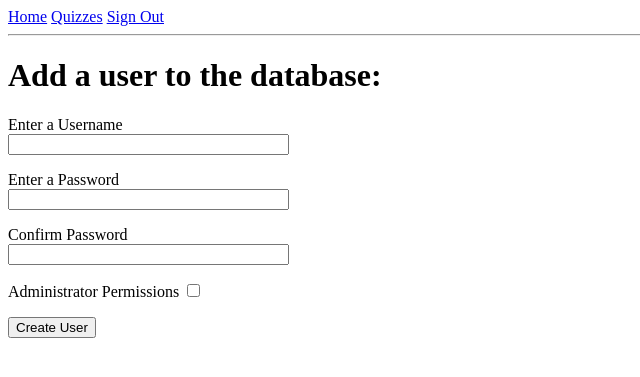
After one commit to JacobU/quiz-website, a Flask app: page /admin/adduser in a window 1280 px wide. The commit adds this page. Shown: the top 377 px of the page, without its empty margins (0-640 px from the left). Run offline with Flask 2, Linux system fonts and the light colour scheme; the visitor is signed in with stand-in values (Sample User, id 1).

Commit message:
admin adduser created

```diff
--- a/quiz/app/forms.py
+++ b/quiz/app/forms.py
@@ -23,3 +23,15 @@ class RegisterForm(FlaskForm):
         user= User.query.filter_by(username=username.data).first()
         if user != None:
             raise ValidationError("This username is already in use")
+
+class AddUserForm(FlaskForm):
+    username = StringField("Enter a Username", validators=[InputRequired()])
+    password = PasswordField("Enter a Password", validators=[InputRequired(), Length(min=4, message="Passwords must contain at least 4 characters")]) #change to regex
+    password_confirm = PasswordField("Confirm Password", validators=[InputRequired(), EqualTo('password', message="Passwords do not match")])
+    admin = BooleanField("Administrator Permissions")
+    submit=SubmitField("Create User")
+
+    def check_user(self, username):
+        user= User.query.filter_by(username=username.data).first()
+        if user != None:
+            raise ValidationError("This username is already in use")
--- a/quiz/app/routes.py
+++ b/quiz/app/routes.py
@@ -1,6 +1,6 @@
 from flask import render_template, flash, redirect, url_for
 from app import app, db
-from app.forms import LoginForm, RegisterForm
+from app.forms import LoginForm, RegisterForm, AddUserForm
 from flask_login import current_user, login_user, logout_user, login_required
 from app.models import User
 
@@ -35,6 +35,19 @@ def signout():
 def admin():
     return render_template("admin-splash.html")
 
+@app.route('/admin/adduser', methods=['GET', 'POST'])
+@login_required #add protections so only admin can access
+def admin_adduser():
+    form = AddUserForm()
+    if form.validate_on_submit():
+        user = User(username=form.username.data, admin=form.admin.data)
+        user.set_password(form.password.data)
+        db.session.add(user)
+        db.session.commit()
+        flash("User Created") #flash not working
+        return redirect(url_for('admin'))
+    return(render_template('admin-adduser.html', form=form))
+
 @app.route('/register', methods=['GET', 'POST'])
 def register():
     if current_user.is_authenticated: #User already signed in -> shouldn't be able to register an account.
--- /dev/null
+++ b/quiz/app/templates/admin-adduser.html
@@ -0,0 +1,36 @@
+{% extends "base.html" %}
+
+{% block content %}
+    <h1>Add a user to the database:</h1>
+    <form action="" method="POST" novalidate>
+        {{form.hidden_tag()}}
+        <p>
+            {{form.username.label()}} <br>
+            {{form.username(size=32)}}
+            {% for error in form.username.errors %}
+            <span style="color:red;">{{error}}</span>
+            {% endfor %}
+        </p>
+        <p>
+            {{form.password.label()}} <br>
+            {{form.password(size=32)}}
+            {% for error in form.password.errors %}
+            <span style="color:red;">{{error}}</span>
+            {% endfor %}
+        </p>
+        <p>
+            {{form.password_confirm.label()}} <br>
+            {{form.password_confirm(size=32)}}
+            {% for error in form.password_confirm.errors %}
+            <span style="color:red;">{{error}}</span>
+            {% endfor %}
+        </p>
+        <p>
+            {{form.admin.label()}}
+            {{form.admin()}}
+        </p>
+        <p>
+            {{form.submit()}}
+        </p>
+    </form>
+{% endblock %}
--- a/quiz/app/templates/admin-splash.html
+++ b/quiz/app/templates/admin-splash.html
@@ -10,7 +10,7 @@
         <ul>
             <!-- Change these to buttons that display relevant form or navigate to new page with correct forms-->
             <li>User administration <br>
-                <a href="#BLANK">Add user</a>
+                <a href="./admin/adduser">Add user</a>
                 <a href="#BLANK">Delete user</a>
                 <a href="#BLANK">View users</a>
                 <a href="#BLANK">User quiz history</a>
```
Also changed, not shown: quiz/app.db.
